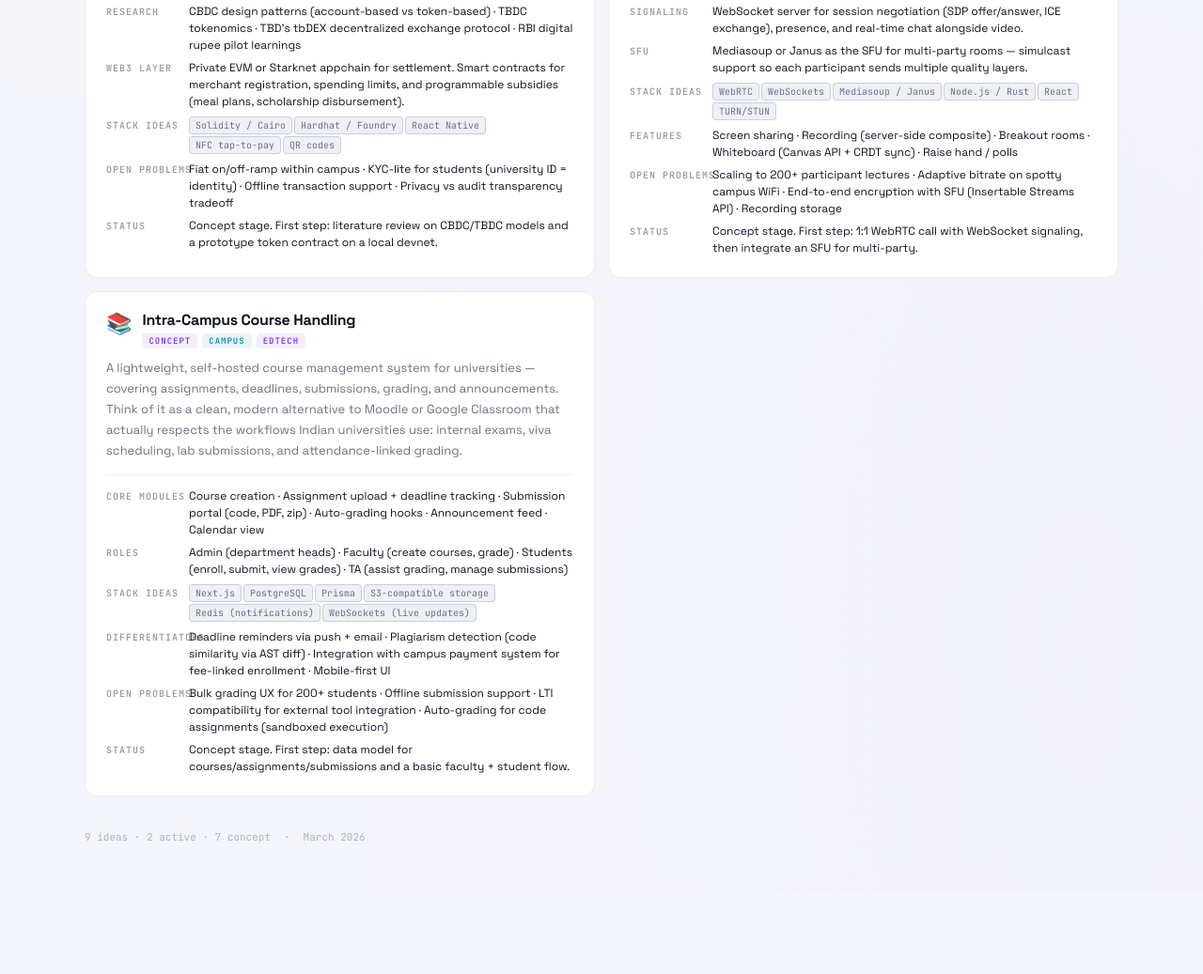
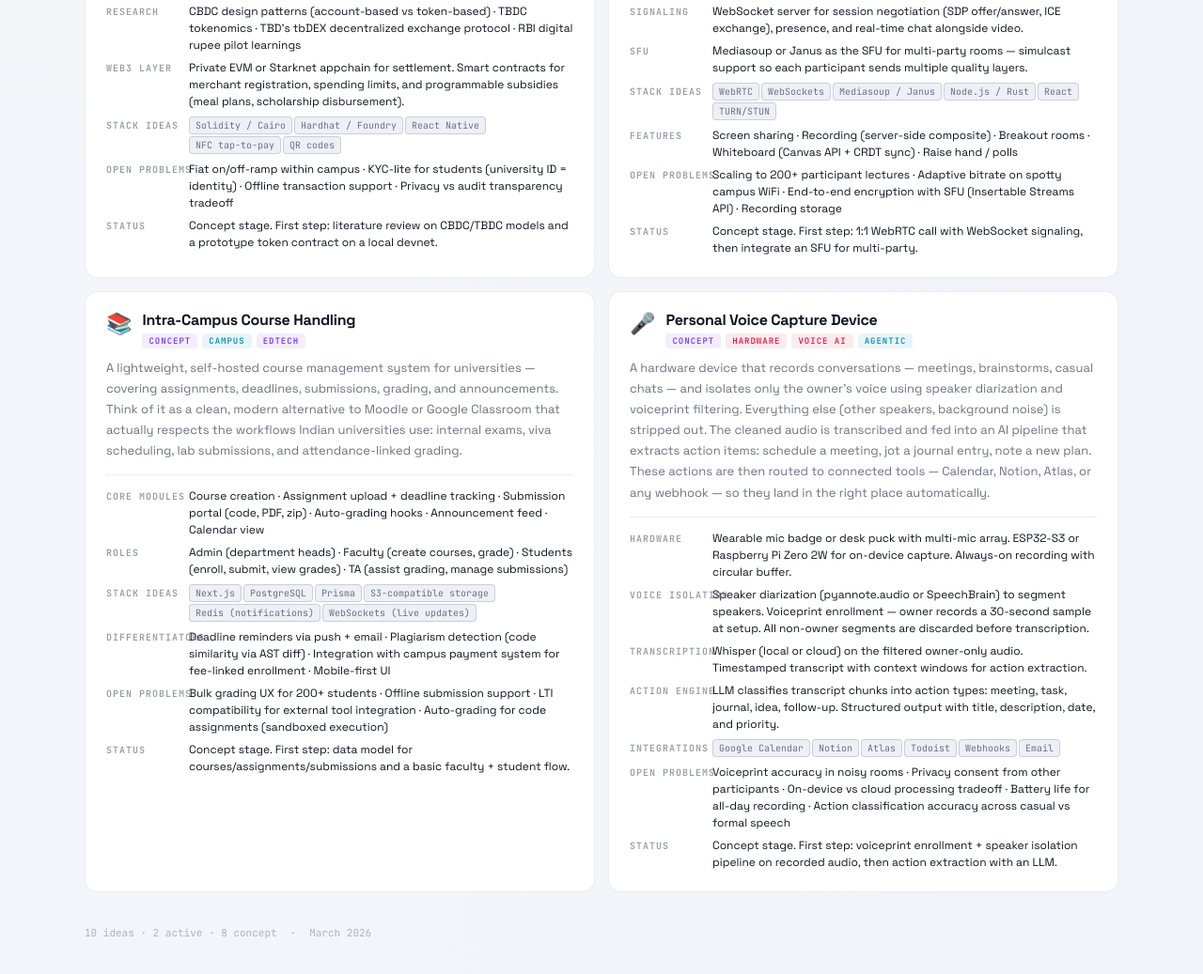
Before and after one commit to Mohiiit/atlas, a website: page content/projects/ideas/idea-pad.html in a window 1280 px wide. Shown: the part 1761-2798 px from the top of the page at 94% size. Before the commit the page ends 2711 px from the top, so only its background shows below. Drawn offline with Linux system fonts and the light colour scheme.

Commit message:
content: add personal voice capture device idea to idea pad
Co-Authored-By: Claude Opus 4.6 (1M context) <noreply@anthropic.com>

```diff
--- a/content/projects/ideas/idea-pad.html
+++ b/content/projects/ideas/idea-pad.html
@@ -219,6 +219,7 @@
   .badge--web3     { background: var(--emerald-dim);color: var(--emerald); }
   .badge--realtime { background: var(--amber-dim);  color: var(--amber); }
   .badge--edtech   { background: var(--violet-dim); color: var(--violet); }
+  .badge--hardware { background: var(--rose-dim);   color: var(--rose); }
 
   /* ── CARD BODY ── */
   .card-desc {
@@ -300,7 +301,7 @@
   <h1>Idea Pad</h1>
   <div class="page-meta">
     <div class="meta-pill"><div class="dot" style="background:var(--amber)"></div>Active — 2 in progress</div>
-    <div class="meta-pill"><div class="dot" style="background:var(--violet)"></div>Concept — 7 not started</div>
+    <div class="meta-pill"><div class="dot" style="background:var(--violet)"></div>Concept — 8 not started</div>
     <div class="meta-pill" style="color:var(--text-dim)">March 2026</div>
   </div>
 </div>
@@ -678,10 +679,61 @@
     </div>
   </div>
 
+  <!-- PERSONAL VOICE CAPTURE DEVICE -->
+  <div class="card card--concept" style="--i:10">
+    <div class="card-head">
+      <div class="card-emoji">🎤</div>
+      <div class="card-title-row">
+        <div class="card-name">Personal Voice Capture Device</div>
+        <div class="card-badges">
+          <span class="badge badge--concept">Concept</span>
+          <span class="badge badge--hardware">Hardware</span>
+          <span class="badge badge--voice">Voice AI</span>
+          <span class="badge badge--ai">Agentic</span>
+        </div>
+      </div>
+    </div>
+    <div class="card-desc">
+      A hardware device that records conversations — meetings, brainstorms, casual chats — and isolates only the owner's voice using speaker diarization and voiceprint filtering. Everything else (other speakers, background noise) is stripped out. The cleaned audio is transcribed and fed into an AI pipeline that extracts action items: schedule a meeting, jot a journal entry, note a new plan. These actions are then routed to connected tools — Calendar, Notion, Atlas, or any webhook — so they land in the right place automatically.
+    </div>
+    <div class="card-details">
+      <div class="detail-row">
+        <div class="detail-label">Hardware</div>
+        <div class="detail-value">Wearable mic badge or desk puck with multi-mic array. ESP32-S3 or Raspberry Pi Zero 2W for on-device capture. Always-on recording with circular buffer.</div>
+      </div>
+      <div class="detail-row">
+        <div class="detail-label">Voice isolation</div>
+        <div class="detail-value">Speaker diarization (pyannote.audio or SpeechBrain) to segment speakers. Voiceprint enrollment — owner records a 30-second sample at setup. All non-owner segments are discarded before transcription.</div>
+      </div>
+      <div class="detail-row">
+        <div class="detail-label">Transcription</div>
+        <div class="detail-value">Whisper (local or cloud) on the filtered owner-only audio. Timestamped transcript with context windows for action extraction.</div>
+      </div>
+      <div class="detail-row">
+        <div class="detail-label">Action engine</div>
+        <div class="detail-value">LLM classifies transcript chunks into action types: meeting, task, journal, idea, follow-up. Structured output with title, description, date, and priority.</div>
+      </div>
+      <div class="detail-row">
+        <div class="detail-label">Integrations</div>
+        <div class="detail-value">
+          <span class="chip">Google Calendar</span><span class="chip">Notion</span><span class="chip">Atlas</span><span class="chip">Todoist</span><span class="chip">Webhooks</span><span class="chip">Email</span>
+        </div>
+      </div>
+      <div class="detail-row">
+        <div class="detail-label">Open problems</div>
+        <div class="detail-value">Voiceprint accuracy in noisy rooms · Privacy consent from other participants · On-device vs cloud processing tradeoff · Battery life for all-day recording · Action classification accuracy across casual vs formal speech</div>
+      </div>
+      <div class="detail-row">
+        <div class="detail-label">Status</div>
+        <div class="detail-value">Concept stage. First step: voiceprint enrollment + speaker isolation pipeline on recorded audio, then action extraction with an LLM.</div>
+      </div>
+    </div>
+  </div>
+
 </div>
 
 <div class="page-footer">
-  <span>9 ideas · 2 active · 7 concept</span>
+  <span>10 ideas · 2 active · 8 concept</span>
   <span>·</span>
   <span>March 2026</span>
 </div>
```
